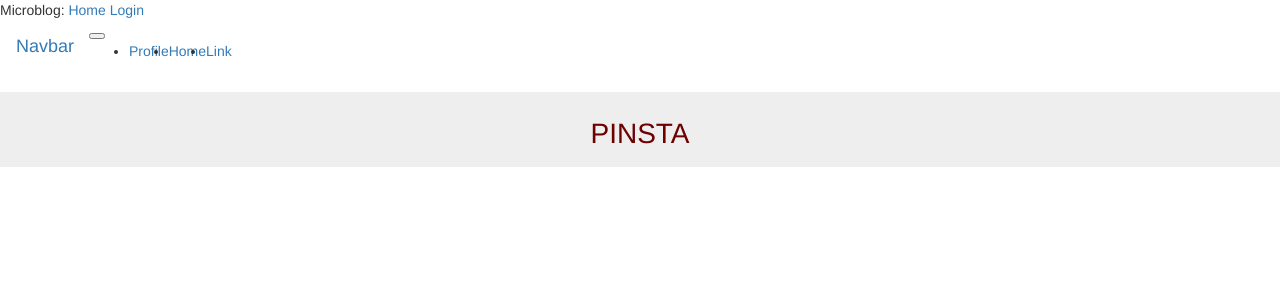
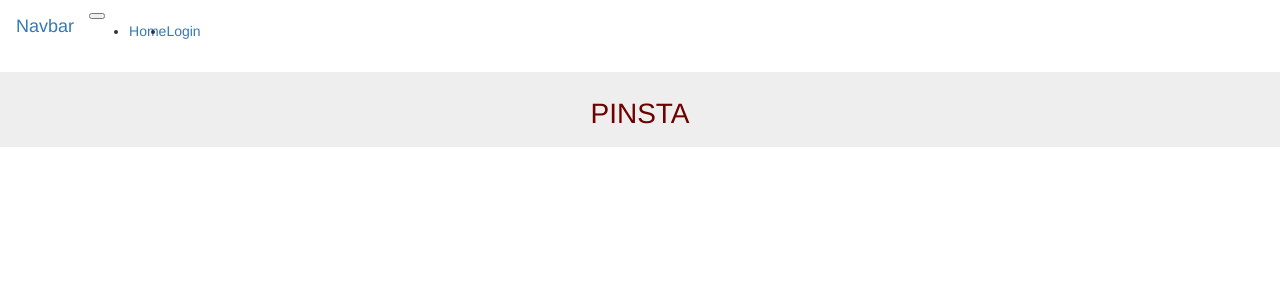
Before and after one commit to packer-at-cs/Pinsta, a Flask app: page /bootstrap in a window 1280 px wide. Shown: the top 300 px of the page. Run offline with Flask 2, Linux system fonts and the light colour scheme; some libraries are stand-ins or nearby versions.

Commit message:
edited base.html

```diff
--- a/microblog/app/templates/base.html
+++ b/microblog/app/templates/base.html
@@ -13,16 +13,6 @@ Bootstrap Sample
 
 {% block navbar %}
 
-<div>
-   Microblog:
-   <a href="{{ url_for('index') }}">Home</a>
-   {% if current_user.is_anonymous %}
-   <a href="{{ url_for('login') }}">Login</a>
-   {% else %}
-   <a href="{{ url_for('logout') }}">Logout</a>
-
-   {% endif %}
-
 <nav class="navbar navbar-expand-sm bg-dark navbar-dark">
   <a class="navbar-brand" href="#">Navbar</a>
   <button class="navbar-toggler" type="button" data-toggle="collapse" data-target="#collapsibleNavbar">
@@ -31,14 +21,17 @@ Bootstrap Sample
   <div class="collapse navbar-collapse" id="collapsibleNavbar">
     <ul class="navbar-nav">
       <li class="nav-item">
-        <a class="nav-link" href="/profile">Profile</a>
+        <a class="nav-link" href="{{ url_for('index') }}">Home</a>
       </li>
+      {% if current_user.is_anonymous %}
       <li class="nav-item">
-        <a class="nav-link" href="/">Home</a>
+        <a class="nav-link" <a href="{{ url_for('login') }}">Login</a>
       </li>
+      {% else %}
       <li class="nav-item">
-        <a class="nav-link" href="#">Link</a>
+        <a class="nav-link" href="{{ url_for('logout') }}">Logout</a>
       </li>
+      {% endif %}
     </ul>
   </div>
 </nav>
```
